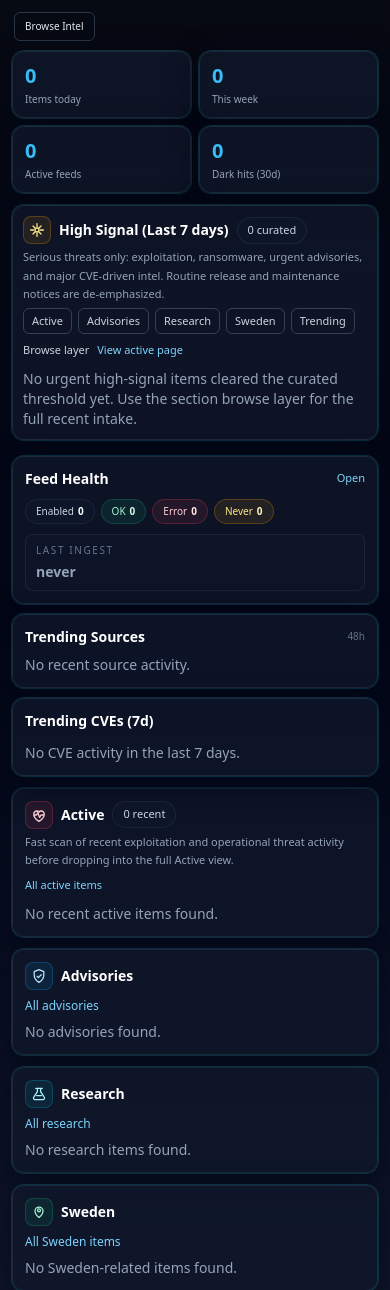
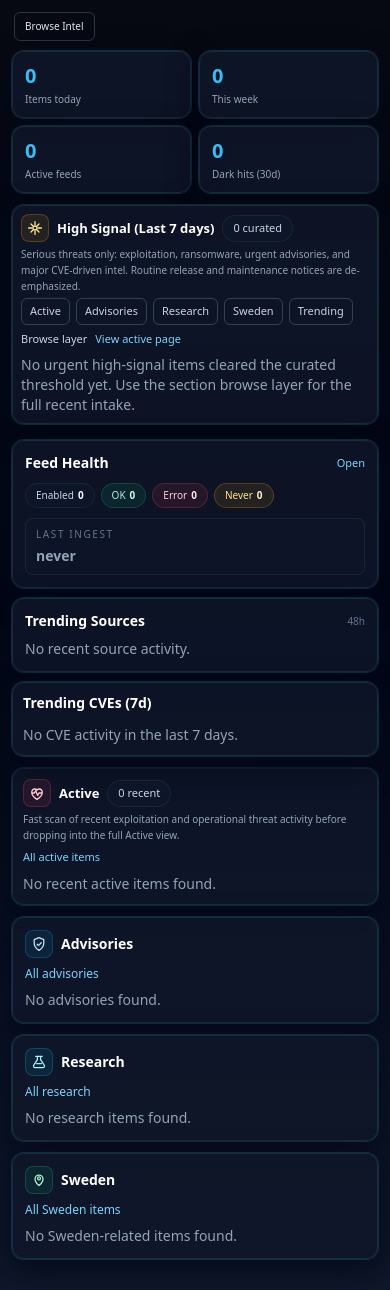
Before and after one commit to CBergane/intel, a Django app: page / in a window 390 px wide. Shown: the part 89-1379 px from the top of the page. After the commit the page ends 1349 px from the top, so only its background shows below. Run offline with Django 5.2, Linux system fonts and the light colour scheme; data that the repository does not hold is empty; some libraries are stand-ins or nearby versions.

Commit message:
Refine dashboard layout for iPhone portrait widths

```diff
--- a/templates/intel/dashboard.html
+++ b/templates/intel/dashboard.html
@@ -89,8 +89,8 @@
     </nav>
 
     <div class="grid gap-4 lg:grid-cols-12 lg:items-start lg:gap-5 xl:gap-6">
-        <div id="high-signal" class="flex flex-col space-y-2.5 rounded-xl border border-line bg-panel/80 p-2.5 shadow-glow lg:col-span-8 sm:space-y-4 sm:p-4 xl:col-span-9 xl:rounded-2xl xl:p-6">
-            <div class="flex flex-col gap-2 sm:flex-row sm:items-center sm:justify-between">
+        <div id="high-signal" class="flex flex-col space-y-2.5 max-[430px]:space-y-2 rounded-xl border border-line bg-panel/80 p-2.5 max-[430px]:p-2 shadow-glow lg:col-span-8 sm:space-y-4 sm:p-4 xl:col-span-9 xl:rounded-2xl xl:p-6">
+            <div class="flex flex-col gap-2 max-[430px]:gap-1.5 sm:flex-row sm:items-center sm:justify-between">
                 <div class="space-y-1">
                     <div class="flex flex-wrap items-center gap-2">
                         <span class="inline-flex h-7 w-7 items-center justify-center rounded-lg border border-amber-500/25 bg-amber-500/10 text-amber-200">
@@ -99,10 +99,10 @@
                                 <circle cx="10" cy="10" r="2.5" />
                             </svg>
                         </span>
-                        <h2 class="text-sm font-semibold text-white sm:text-base xl:text-lg">High Signal (Last 7 days)</h2>
+                        <h2 class="text-sm font-semibold text-white max-[430px]:text-[13px] sm:text-base xl:text-lg">High Signal (Last 7 days)</h2>
                         <span class="rounded-full border border-line/80 bg-slate-900/70 px-2.5 py-1 text-[11px] text-slate-300">{{ high_signal_items|length }} curated</span>
                     </div>
-                    <p class="text-[11px] max-[320px]:hidden leading-[1.15rem] text-slate-400 sm:text-xs sm:leading-5">Serious threats only: exploitation, ransomware, urgent advisories, and major CVE-driven intel. Routine release and maintenance notices are de-emphasized.</p>
+                    <p class="text-[11px] max-[430px]:text-[10px] max-[320px]:hidden leading-[1.15rem] max-[430px]:leading-[1rem] text-slate-400 sm:text-xs sm:leading-5">Serious threats only: exploitation, ransomware, urgent advisories, and major CVE-driven intel. Routine release and maintenance notices are de-emphasized.</p>
                     <div class="flex flex-wrap gap-1.5 text-[11px] sm:hidden">
                         <a href="#active-block" class="rounded-md border border-slate-700 px-2 py-1 text-slate-300 hover:bg-slate-800">Active</a>
                         <a href="#advisories-block" class="rounded-md border border-slate-700 px-2 py-1 text-slate-300 hover:bg-slate-800">Advisories</a>
@@ -116,9 +116,9 @@
                     <a href="/active" class="text-[11px] font-medium text-sky-300 hover:text-sky-200 sm:text-sm">View active page</a>
                 </div>
             </div>
-            <div class="flex-1 space-y-2 sm:space-y-3">
+            <div class="flex-1 space-y-2 max-[430px]:space-y-1.5 sm:space-y-3">
                 {% for item in high_signal_items %}
-                    <div class="min-w-0 {% if forloop.counter > 3 %}hidden sm:block{% elif forloop.counter > 2 %}max-[320px]:hidden{% endif %}" {% if forloop.counter > 3 %}data-mobile-trim="high-signal-overflow"{% elif forloop.counter > 2 %}data-ultra-mobile-trim="high-signal-extra"{% endif %}>
+                    <div class="min-w-0 {% if forloop.counter > 3 %}hidden sm:block{% elif forloop.counter > 2 %}max-[430px]:hidden{% endif %}" {% if forloop.counter > 3 %}data-mobile-trim="high-signal-overflow"{% elif forloop.counter > 2 %}data-iphone-mobile-trim="high-signal-extra"{% endif %}>
                         {% include "intel/_item_card.html" with compact=False front_page=True mobile_dense=True %}
                     </div>
                 {% empty %}
@@ -126,10 +126,10 @@
                 {% endfor %}
             </div>
             {% if high_signal_items|length > 3 %}
-                <p class="text-[10px] text-slate-500 sm:hidden">Showing the top 3 curated items on mobile.</p>
+                <p class="text-[10px] text-slate-500 max-[430px]:hidden sm:hidden">Showing the top 3 curated items on mobile.</p>
             {% endif %}
             {% if high_signal_items|length > 2 %}
-                <p class="hidden max-[320px]:block text-[10px] text-slate-500">Showing the top 2 curated items on very small screens.</p>
+                <p class="hidden max-[430px]:block text-[10px] text-slate-500">Showing the top 2 curated items on smaller phones.</p>
             {% endif %}
         </div>
 
@@ -241,11 +241,11 @@
                 </div>
             </div>
 
-            <div data-mobile-layout="trending-cves-compact" class="rounded-xl border border-line bg-panel/80 p-3 max-[320px]:p-2.5 shadow-glow sm:p-4 xl:border-line/80 xl:bg-slate-900/50 xl:shadow-none xl:ring-1 xl:ring-slate-800/60">
+            <div data-mobile-layout="trending-cves-compact" class="rounded-xl border border-line bg-panel/80 p-3 max-[430px]:p-2.5 max-[320px]:p-2.5 shadow-glow sm:p-4 xl:border-line/80 xl:bg-slate-900/50 xl:shadow-none xl:ring-1 xl:ring-slate-800/60">
                 <h2 class="mb-3 text-sm font-semibold text-white sm:text-base">Trending CVEs (7d)</h2>
-                <div class="flex flex-wrap gap-2 max-[320px]:gap-1.5">
+                <div class="flex flex-wrap gap-2 max-[430px]:gap-1.5 max-[320px]:gap-1.5">
                     {% for cve, count in trending_cves %}
-                        <a href="/advisories?q={{ cve|urlencode }}" class="inline-flex items-center gap-1 rounded-lg border border-sky-500/30 bg-sky-500/15 px-2.5 py-1.5 max-[320px]:px-2 max-[320px]:py-1 max-[320px]:text-[10px] text-xs font-medium text-sky-200 hover:bg-sky-500/25 {% if forloop.counter > 3 %}max-[320px]:hidden{% endif %}" {% if forloop.counter > 3 %}data-ultra-mobile-trim="trending-cve-extra"{% endif %}>
+                        <a href="/advisories?q={{ cve|urlencode }}" class="inline-flex items-center gap-1 rounded-lg border border-sky-500/30 bg-sky-500/15 px-2.5 py-1.5 max-[430px]:px-2 max-[430px]:py-1 max-[430px]:text-[10px] max-[320px]:px-2 max-[320px]:py-1 max-[320px]:text-[10px] text-xs font-medium text-sky-200 hover:bg-sky-500/25 {% if forloop.counter > 4 %}max-[430px]:hidden{% elif forloop.counter > 3 %}max-[320px]:hidden{% endif %}" {% if forloop.counter > 4 %}data-iphone-mobile-trim="trending-cve-overflow"{% elif forloop.counter > 3 %}data-ultra-mobile-trim="trending-cve-extra"{% endif %}>
                             <span>{{ cve }}</span>
                             <span class="text-sky-100/80">({{ count }})</span>
                         </a>
@@ -253,6 +253,9 @@
                         <span class="text-sm text-slate-400">No CVE activity in the last 7 days.</span>
                     {% endfor %}
                 </div>
+                {% if trending_cves|length > 4 %}
+                    <p class="hidden max-[430px]:block max-[320px]:hidden mt-2 text-[10px] text-slate-500">Top 4 CVEs shown on smaller phones.</p>
+                {% endif %}
                 {% if trending_cves|length > 3 %}
                     <p class="hidden max-[320px]:block mt-2 text-[10px] text-slate-500">Top 3 CVEs shown on very small screens.</p>
                 {% endif %}
@@ -260,8 +263,8 @@
         </aside>
     </div>
 
-    <section id="active-block" class="space-y-2.5 rounded-xl border border-line bg-panel/80 p-3 shadow-glow sm:space-y-3.5 sm:p-4 xl:rounded-2xl xl:border-line/80 xl:bg-slate-900/55 xl:p-5">
-        <div class="flex flex-col gap-2 sm:flex-row sm:items-center sm:justify-between">
+    <section id="active-block" class="space-y-2.5 max-[430px]:space-y-2 rounded-xl border border-line bg-panel/80 p-3 max-[430px]:p-2.5 shadow-glow sm:space-y-3.5 sm:p-4 xl:rounded-2xl xl:border-line/80 xl:bg-slate-900/55 xl:p-5">
+        <div class="flex flex-col gap-2 max-[430px]:gap-1.5 sm:flex-row sm:items-center sm:justify-between">
             <div class="space-y-1">
                 <div class="flex flex-wrap items-center gap-2">
                     <span class="inline-flex h-7 w-7 items-center justify-center rounded-lg border border-rose-500/25 bg-rose-500/10 text-rose-200">
@@ -270,16 +273,16 @@
                             <path d="M10 18c4.2-2.8 6.5-5.6 6.5-8.7A3.8 3.8 0 0 0 12.7 5c-1.2 0-2.1.5-2.7 1.4C9.4 5.5 8.4 5 7.3 5A3.8 3.8 0 0 0 3.5 9.3c0 3.1 2.3 5.9 6.5 8.7Z" stroke-linejoin="round" />
                         </svg>
                     </span>
-                    <h2 class="text-sm font-semibold text-white sm:text-base">Active</h2>
+                    <h2 class="text-sm font-semibold text-white max-[430px]:text-[13px] sm:text-base">Active</h2>
                     <span class="rounded-full border border-line/80 bg-slate-900/70 px-2.5 py-1 text-[11px] text-slate-300">{{ active_items|length }} recent</span>
                 </div>
-                <p class="text-[11px] leading-[1.15rem] text-slate-400 sm:text-xs sm:leading-5">Fast scan of recent exploitation and operational threat activity before dropping into the full Active view.</p>
+                <p class="text-[11px] max-[430px]:text-[10px] leading-[1.15rem] max-[430px]:leading-[1rem] text-slate-400 sm:text-xs sm:leading-5">Fast scan of recent exploitation and operational threat activity before dropping into the full Active view.</p>
             </div>
             <a href="/active" class="text-[11px] font-medium text-sky-300 hover:text-sky-200 sm:text-sm">All active items</a>
         </div>
-        <div class="grid gap-2.5 md:grid-cols-2 md:items-start xl:grid-cols-3">
+        <div class="grid gap-2.5 max-[430px]:gap-2 md:grid-cols-2 md:items-start xl:grid-cols-3">
             {% for item in active_items %}
-                <div class="min-w-0 {% if forloop.counter > 2 %}max-[320px]:hidden{% endif %}" {% if forloop.counter > 2 %}data-ultra-mobile-trim="active-extra"{% endif %}>
+                <div class="min-w-0 {% if forloop.counter > 2 %}max-[430px]:hidden{% endif %}" {% if forloop.counter > 2 %}data-iphone-mobile-trim="active-extra"{% endif %}>
                     {% include "intel/_dashboard_active_preview_card.html" %}
                 </div>
             {% empty %}
@@ -287,7 +290,7 @@
             {% endfor %}
         </div>
         {% if active_items|length > 2 %}
-            <p class="hidden max-[320px]:block text-[10px] text-slate-500">Showing the top 2 active items on very small screens.</p>
+            <p class="hidden max-[430px]:block text-[10px] text-slate-500">Showing the top 2 active items on smaller phones.</p>
         {% endif %}
     </section>
 
```
Also changed, not shown: intel/tests/test_dashboard.py (+45 -7 lines), templates/intel/_dashboard_active_preview_card.html (+10 -10 lines), templates/intel/_item_card.html (+10 -10 lines), 1 other file.
